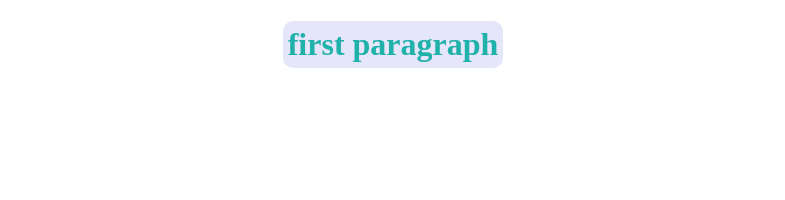
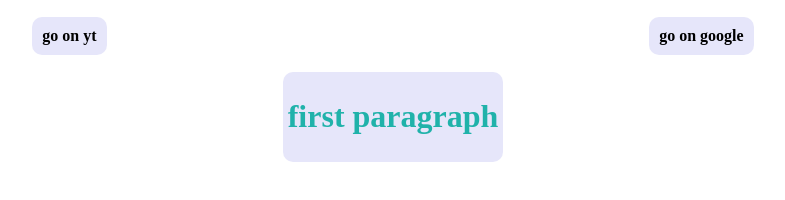
Before and after one commit to titouan2026/teste, a plain HTML site: page index.html in a window 1280 px wide. Shown: the whole page, without its empty margins (247-1032 px from the left). Drawn offline with Linux system fonts and the light colour scheme.

Commit message:
ajout d'un menu

```diff
--- a/index.html
+++ b/index.html
@@ -5,6 +5,10 @@
         <link rel="stylesheet" type="text/css" href="styles.css">
     </head>
     <body>
+    <ul>
+        <li><a href="youtube.com"> go on yt</a></li>
+        <li><a href="google.com">go on google</a></li>
+    </ul>
         <div class="BigTitle"><h1>first paragraph</h1></div>
     </body>
 </html>
--- a/styles.css
+++ b/styles.css
@@ -5,6 +5,7 @@ h1 {
 
 }
 .BigTitle {
+    display: flex;
     border-radius: 10px;
     background-color: lavender;
     margin: auto;
@@ -13,3 +14,30 @@ h1 {
     align-items: center;
 
 }
+
+li {
+    flex: auto;
+    display: flex;
+    align-items: center;
+    justify-content: center;
+}
+
+ul {
+    width: 100%;
+    height: 40px;
+    display: flex;
+    align-items: stretch;
+    list-style-type: none;
+    padding: 0;
+}
+a {
+    text-align: center;
+    border-radius: 10px;
+    background-color: lavender;
+    padding: 10px;
+    width: fit-content;
+    height: fit-content;
+    text-decoration: none;
+    color: black;
+    font-weight: bold;
+}
```
